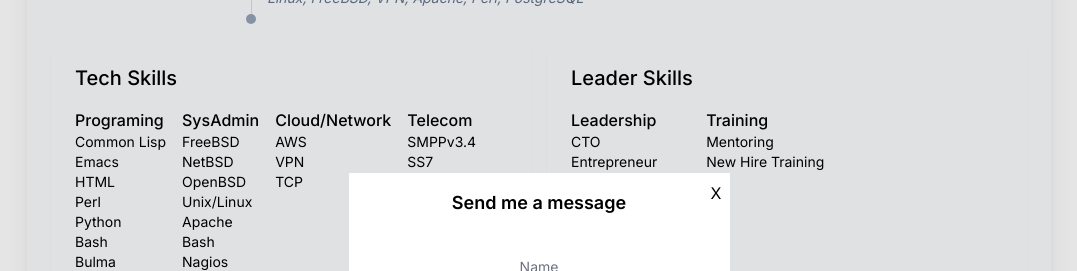
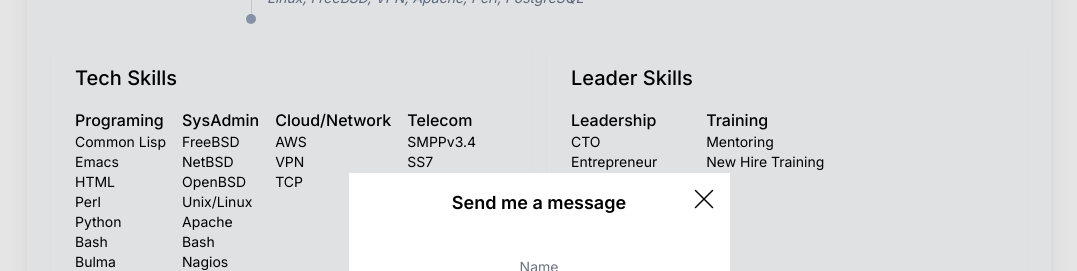
Before and after one commit to antlossway/stephane-site, a Next.js app: page / in a window 1280 px wide. Both pictures are taken after a click on the element "stephane@tougard.com". Shown: the part 1522-1793 px from the top of the page, without its empty margins (101-1178 px from the left). Built offline with nearby package versions, Linux system fonts and the light colour scheme.

Commit message:
add close svg

```diff
--- a/src/components/DialogContactForm.jsx
+++ b/src/components/DialogContactForm.jsx
@@ -1,5 +1,6 @@
 "use client";
 
+import Image from "next/image";
 import ContactForm from "./ContactForm";
 
 const DialogContactForm = () => {
@@ -26,8 +27,13 @@ const DialogContactForm = () => {
       <dialog id="dialog-contactform">
         <div className="relative">
           <ContactForm />
-          <button className="absolute top-2 right-2" onClick={closeModal}>
-            X
+
+          {/* close button */}
+          <button
+            className="absolute top-4 right-4 w-[20px] h-[20px]"
+            onClick={closeModal}
+          >
+            <Image src="/img/close.svg" alt="close" fill />
           </button>
         </div>
       </dialog>
```
Also changed, not shown: public/img/close.svg (added).
